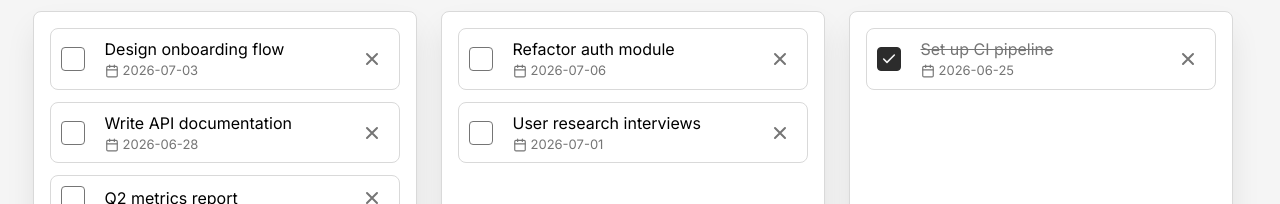
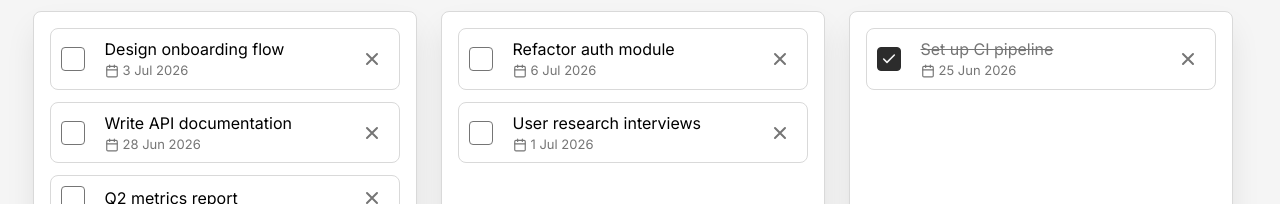
Before and after one commit to LeeHerisson/kanban-board, a React (Vite) app: page / in a window 1280 px wide. Shown: the part 297-501 px from the top of the page. Built offline with nearby package versions, Linux system fonts and the light colour scheme.

Commit message:
fix(addTask): remove unused date-formater functions & mock date ui

```diff
--- a/src/components/Card/Card.tsx
+++ b/src/components/Card/Card.tsx
@@ -1,3 +1,4 @@
+import { formatDate } from "../../utils/date";
 import styles from "./Card.module.css";
 
 type CardProps = {
@@ -5,7 +6,7 @@ type CardProps = {
   id: string;
   title: string;
   isDone: boolean;
-  dueDate: string | null;
+  date: string | null;
   onDeleteTaskButtonClick: (id: string) => void;
 };
 
@@ -14,7 +15,7 @@ const Card = (props: CardProps) => {
     className = "",
     id,
     title,
-    dueDate,
+    date,
     isDone,
     onDeleteTaskButtonClick,
   } = props;
@@ -31,14 +32,8 @@ const Card = (props: CardProps) => {
         <label className={styles.cardLabel} htmlFor={id}>
           {title}
         </label>
-        {dueDate && (
-          <p
-            className={
-              `${styles.cardDate} ` /* ${
-              isOverdue ? styles.cardDateOverdue : ""
-            }*/
-            }
-          >
+        {date && (
+          <p className={styles.cardDate}>
             <svg
               width="14"
               height="14"
@@ -53,7 +48,7 @@ const Card = (props: CardProps) => {
               <rect x="3" y="4" width="18" height="18" rx="2" />
               <path d="M3 10h18M8 2v4M16 2v4" />
             </svg>
-            {dueDate}
+            {formatDate(date)}
           </p>
         )}
       </div>
--- a/src/components/Kanban/Kanban.tsx
+++ b/src/components/Kanban/Kanban.tsx
@@ -1,8 +1,6 @@
 import styles from "./Kanban.module.css";
 import type { Task } from "../../types/types";
-import { dateMap } from "../../constant/date";
 import { useState } from "react";
-
 import Board from "../Board/Board";
 import Toolbar from "../Toolbar/Toolbar";
 
@@ -11,42 +9,42 @@ const Kanban = () => {
     {
       id: "task-1",
       title: "Design onboarding flow",
-      dueDate: "2026-07-03",
+      date: "2026-07-03",
       status: "todo",
       isDone: false,
     },
     {
       id: "task-2",
       title: "Write API documentation",
-      dueDate: "2026-06-28",
+      date: "2026-06-28",
       status: "todo",
       isDone: false,
     },
     {
       id: "task-3",
       title: "Q2 metrics report",
-      dueDate: null,
+      date: null,
       status: "todo",
       isDone: false,
     },
     {
       id: "task-4",
       title: "Refactor auth module",
-      dueDate: "2026-07-06",
+      date: "2026-07-06",
       status: "in-progress",
       isDone: false,
     },
     {
       id: "task-5",
       title: "User research interviews",
-      dueDate: "2026-07-01",
+      date: "2026-07-01",
       status: "in-progress",
       isDone: false,
     },
     {
       id: "task-6",
       title: "Set up CI pipeline",
-      dueDate: "2026-06-25",
+      date: "2026-06-25",
       status: "done",
       isDone: true,
     },
@@ -54,35 +52,6 @@ const Kanban = () => {
 
   const [newTaskTitle, setNewTaskTitle] = useState("");
   const [newTaskDate, setNewTaskDate] = useState("");
-
-  const yearFormater = (year: string) => {
-    const yearNum: number = Number(year);
-
-    if (yearNum < 1000 && yearNum > 100) {
-      return yearNum % 1000;
-    } else if (yearNum < 100 && yearNum > 10) {
-      return yearNum % 100;
-    } else if (yearNum < 10 && yearNum > 0) {
-      return yearNum % 10;
-    }
-
-    return year;
-  };
-  const dateFormater = (date: string) => {
-    const currentYear = new Date().getFullYear().toString();
-
-    const month = dateMap.get(date.split("-")[1]);
-    const day = date.split("-")[2];
-    const year = date.split("-")[0];
-
-    if (year === currentYear) {
-      return `${day} ${month}`;
-    }
-
-    return `${day} ${month} ${yearFormater(year)}`;
-  };
-
-  console.log(dateFormater("2026-07-07"));
 
   const addTask = () => {
     if (!newTaskTitle.trim()) {
@@ -93,7 +62,7 @@ const Kanban = () => {
       id: crypto?.randomUUID() ?? Date.now().toString(),
       title: newTaskTitle,
       isDone: false,
-      dueDate: dateFormater(newTaskDate),
+      date: newTaskDate,
       status: "todo",
     };
 
--- a/src/constant/date.ts
+++ /dev/null
@@ -1,14 +0,0 @@
-export const dateMap = new Map<string, string>([
-  ["01", "Jan"],
-  ["02", "Feb"],
-  ["03", "Mar"],
-  ["04", "Apr"],
-  ["05", "May"],
-  ["06", "Jun"],
-  ["07", "Jul"],
-  ["08", "Aug"],
-  ["09", "Sep"],
-  ["10", "Oct"],
-  ["11", "Nov"],
-  ["12", "Dec"],
-]);
--- a/src/types/types.ts
+++ b/src/types/types.ts
@@ -4,7 +4,8 @@ export interface Task {
   id: string;
   title: string;
   isDone: boolean;
-  dueDate: string | null;
+  date: string | null;
+  isOverdue?: boolean;
   status: TaskStatus;
 }
 
--- /dev/null
+++ b/src/utils/date.ts
@@ -0,0 +1,7 @@
+export const formatDate = (date: string): string =>
+  new Intl.DateTimeFormat("en-GB", {
+    day: "numeric",
+    month: "short",
+    year: "numeric",
+    timeZone: "UTC",
+  }).format(new Date(date));
```
Also changed, not shown: 2 other files (tests, documents, lock files or other folders).
